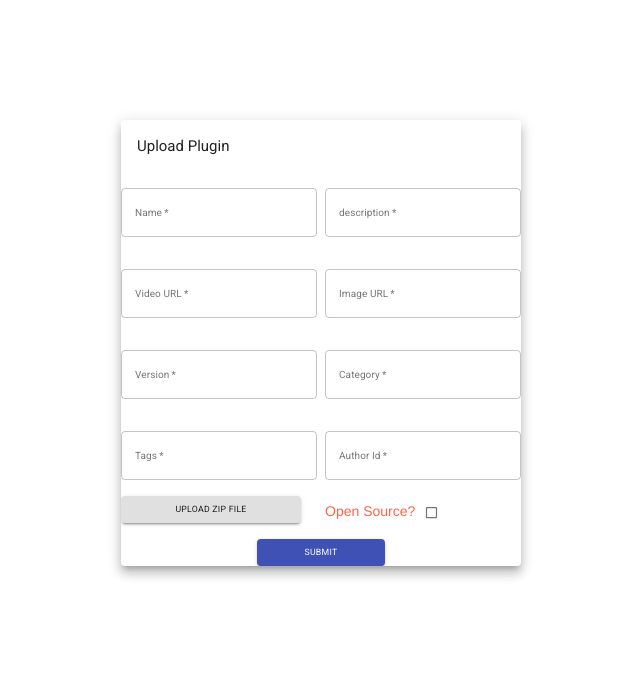
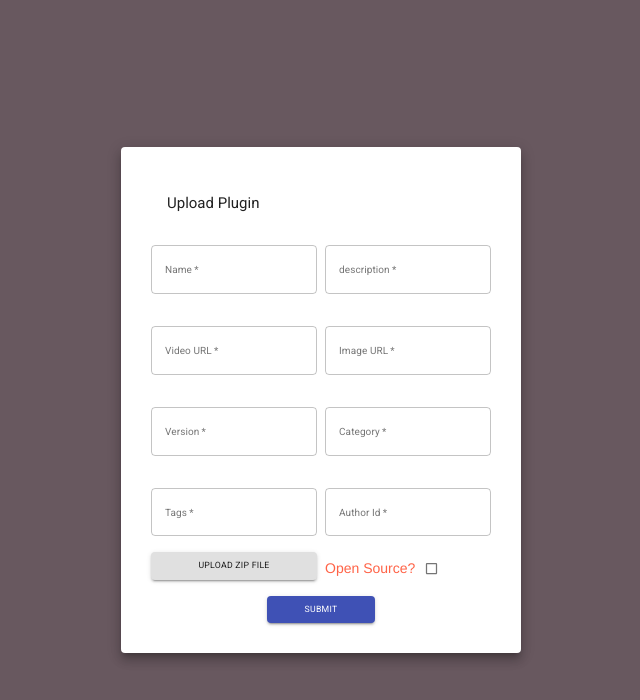
Before and after one commit to AlixH/pws, a React (Create React App) app in the folder front-end/: page /plugin-upload in a window 1280 px wide. Shown: the top 700 px of the page, without its empty margins (319-959 px from the left). Built offline with nearby package versions, Linux system fonts and the light colour scheme.

Commit message:
#3 - Bug Fix - Upload de ZIP

```diff
--- a/front-end/src/Components/PluginUploadForm/PluginUploadForm.css
+++ b/front-end/src/Components/PluginUploadForm/PluginUploadForm.css
@@ -1,5 +1,6 @@
-.card{
+.PluginUploadFormCard{
     margin: 120px auto;
+    padding: 30px;
 }
 
 p {
--- a/front-end/src/Components/PluginUploadForm/PluginUploadForm.js
+++ b/front-end/src/Components/PluginUploadForm/PluginUploadForm.js
@@ -53,14 +53,15 @@
 		} = this.props;
 
 		return (
-			<Card raised={"true"} className={"card"}>
+			<div className="rootDiv">
+				<Card raised={"true"} className={"card PluginUploadFormCard"}>
 					<CardHeader title={"Upload Plugin"}>
 					</CardHeader>
 					<CardContent>
-					<form name="pluginUploadForm">
+						<form name="pluginUploadForm" enctype="multipart/form-data">
 							<Grid container spacing={1}>
 								<Grid item xs={12} sm={6}>
-								<TextField margin={"normal"}  className={"textField"}
+									<TextField margin={"normal"} className={"textField"}
 										required
 										id="outlined-required"
 										name="name"
@@ -72,7 +73,7 @@
 									/>
 								</Grid>
 								<Grid item xs={12} sm={6}>
-								<TextField margin={"normal"}  className={"textField"}
+									<TextField margin={"normal"} className={"textField"}
 										required
 										id="outlined-required"
 										name="description"
@@ -83,7 +84,7 @@
 									/>
 								</Grid>
 								<Grid item xs={12} sm={6}>
-								<TextField margin={"normal"}  className={"textField"}
+									<TextField margin={"normal"} className={"textField"}
 										required
 										id="outlined-required"
 										name="video_url"
@@ -94,7 +95,7 @@
 									/>
 								</Grid>
 								<Grid item xs={12} sm={6}>
-								<TextField margin={"normal"}  className={"textField"}
+									<TextField margin={"normal"} className={"textField"}
 										required
 										id="outlined-required"
 										name="image_url"
@@ -105,7 +106,7 @@
 									/>
 								</Grid>
 								<Grid item xs={12} sm={6}>
-								<TextField margin={"normal"}  className={"textField"}
+									<TextField margin={"normal"} className={"textField"}
 										required
 										id="outlined-required"
 										name="version"
@@ -116,7 +117,7 @@
 									/>
 								</Grid>
 								<Grid item xs={12} sm={6}>
-								<TextField margin={"normal"}  className={"textField"}
+									<TextField margin={"normal"} className={"textField"}
 										required
 										id="outlined-required"
 										name="category"
@@ -127,7 +128,7 @@
 									/>
 								</Grid>
 								<Grid item xs={12} sm={6}>
-								<TextField margin={"normal"}  className={"textField"}
+									<TextField margin={"normal"} className={"textField"}
 										required
 										id="outlined-required"
 										name="tags"
@@ -138,7 +139,7 @@
 									/>
 								</Grid>
 								<Grid item xs={12} sm={6}>
-								<TextField margin={"normal"}  className={"textField"}
+									<TextField margin={"normal"} className={"textField"}
 										required
 										id="outlined-required"
 										name="authorId"
@@ -151,8 +152,8 @@
 								<Grid item xs={12} sm={6}>
 									<Button variant="contained" component="label" >
 										Upload ZIP File
-									<input id="raised-button-file" type="file" name="file" style={{ display: "none" }}
-										onChange={e => this.setState({zipFile: e.target.files[0], loaded: 0})}
+										<input id="raised-button-file" type="file" name="file1" style={{ display: "none" }}
+											onChange={(e) => { this.setState({ zipFile: e.target.files[0], loaded: 0 }); console.log(this.state.zipFile);}}
 										/>
 									</Button>
 								</Grid>
@@ -170,6 +171,7 @@
 						</form>
 					</CardContent>
 				</Card>
+			</div>
 		);
 	}
 
@@ -199,31 +201,21 @@
 		//formData.append('file', fs.readFileSync(zipFile));
 		formData.append('file1', zipFile);
 
-  fetch(upload_zipfile_Url, {
-      method: 'POST',
-      headers: {
-        //'Accept': 'application/json',
-        'Content-Type': "application/x-www-form-urlencoded"
-      },
-      body: formData,
-  });
-
-  //const fileInput = document.querySelector('#your-file-input') ;
-  /*const formData = new FormData();
-
-  formData.append('file', zipFile);
-
-  const options = {
-    method: 'POST',
-    body: formData,
-  };
-
-  console.log("form data : ");
-  console.log(formData);
-  fetch(upload_zipfile_Url, options);
-  */
+		// fetch(upload_zipfile_Url, {
+		// 	method: 'POST',
+		// 	headers: {
+		// 		//'Accept': 'application/json',
+		// 		'Content-Type': "application/x-www-form-urlencoded"
+		// 	},
+		// 	body: formData,
+		// });
+		let request = new XMLHttpRequest();
+		request.open("POST", upload_zipfile_Url);
+		// request.setRequestHeader('Content-Type', "multipart/form-data");
+		request.send(formData);
 
 		this.props.upload(name, description, video_url, image_url, version, open_source, category, tags, authorId, zipFile);
+
 		this.setState({
 			name: "",
 			description: "",
@@ -264,7 +256,7 @@
 		type: SET_PLUGINUPLOAD_PENDING,
 		pluginUploadPending
 	};
-}
+};
 
 /**
  * This action indicates that the plugin upload request has succeeded
@@ -275,7 +267,7 @@
 		type: SET_PLUGINUPLOAD_SUCCESS,
 		pluginUploadSuccess
 	};
-}
+};
 
 /**
  * This action indicates that the plugin upload request has failed
@@ -286,7 +278,7 @@
 		type: SET_PLUGINUPLOAD_ERROR,
 		pluginUploadError
 	}
-}
+};
 
 /**
  * This method is a callback after calling the upload method
@@ -326,23 +318,6 @@
 		})
 	});
 
-/*
-  let upload_zipfile_Url = `http://localhost:4000/files/upload`;
-
-  const formData = new FormData();
-  console.log(`${zipFile}`);
-formData.append('file', fs.createReadStream(zipFile));
-fetch('http://httpbin.org/post', {
-    method: 'POST',
-    headers: {
-			'Accept': 'application/json',
-			'Content-Type': 'application/json'
-		},
-    body: formData
-});
-*/
-
-
 	await response.json().then((data) => {
 		if (data.status === "error") {
 			console.log("data.status = error");
@@ -352,8 +327,7 @@
 		}
 	});
 
-}
-
+};
 
 const mapStateToProps = (state) => {
 	return {
```
Lines whose indentation alone changed are shown as unchanged.
